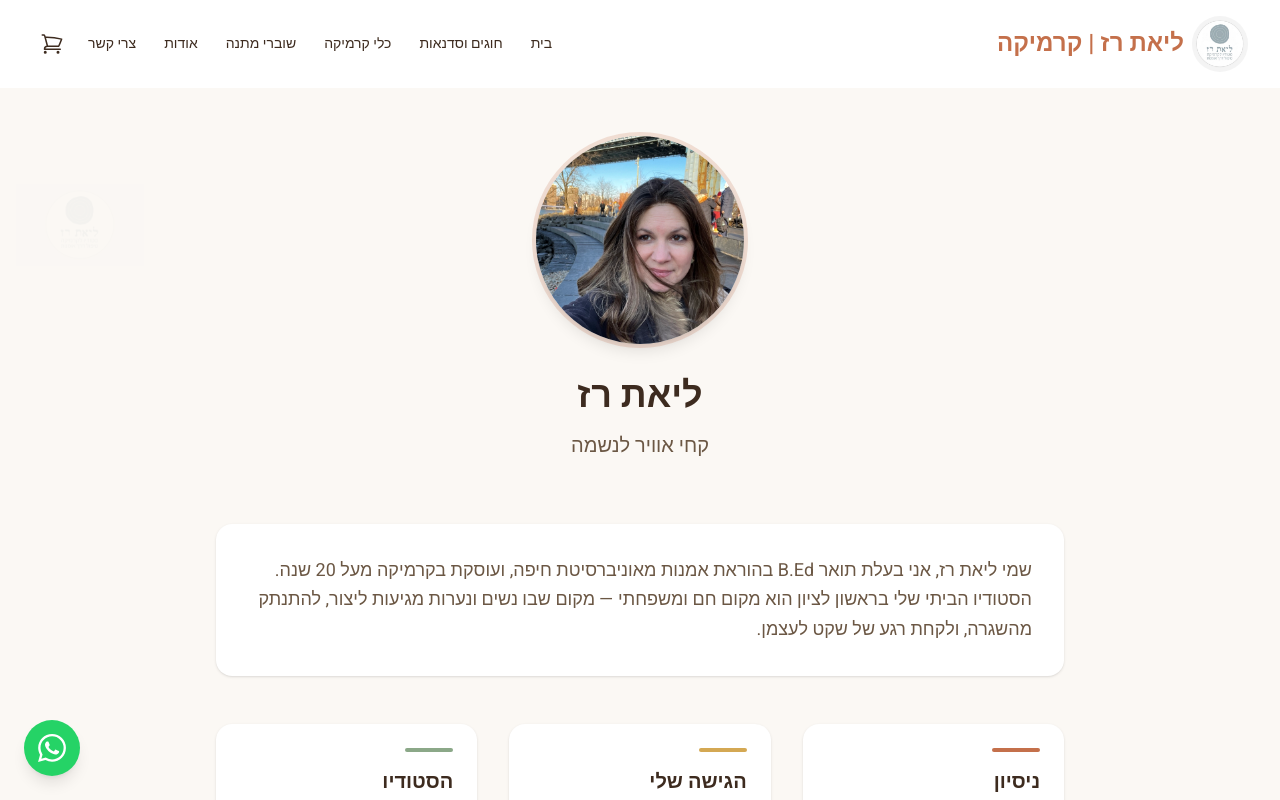
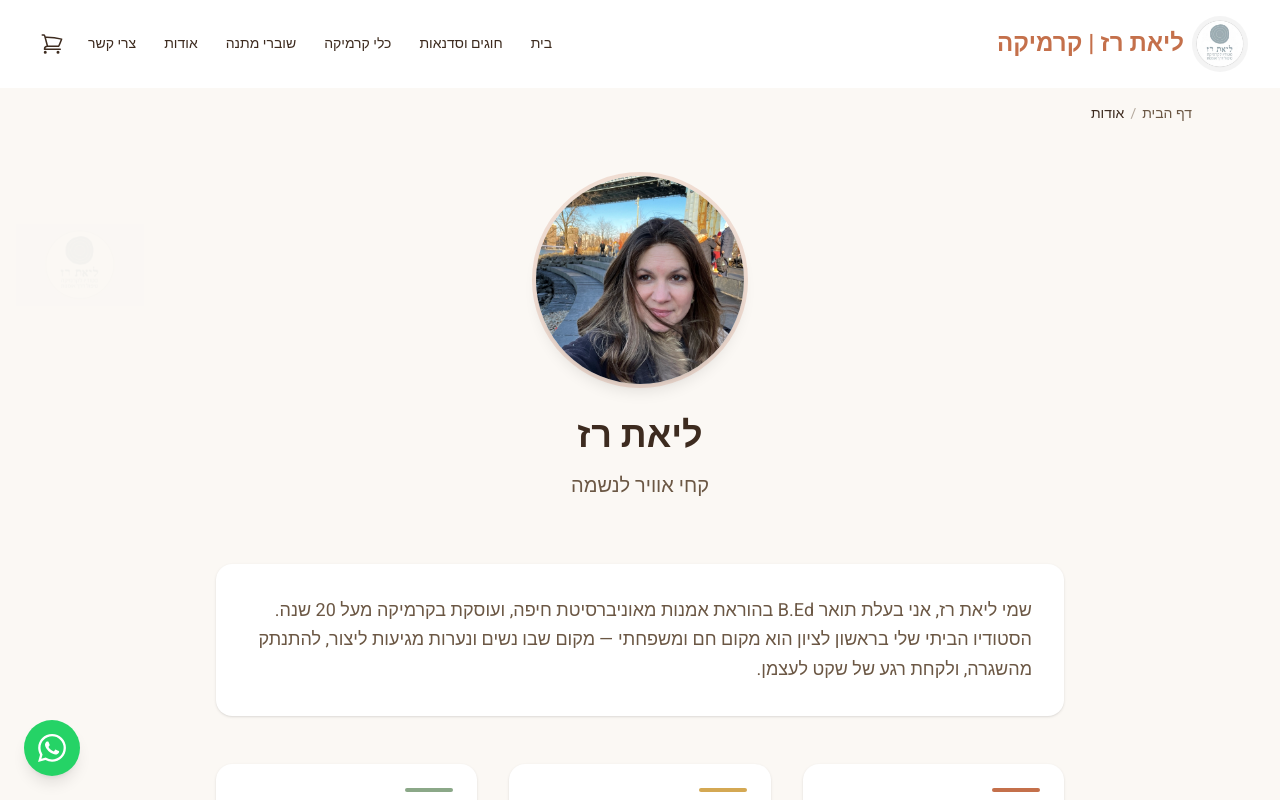
Before and after one commit to hilelkabuk-netizen/liat-raz-studio, a Next.js app: page /about in a window 1280 px wide. Shown: the top 800 px of the page. Built offline with nearby package versions, Linux system fonts and the light colour scheme.

Commit message:
הוספת פירורי לחם (breadcrumbs) לכל עמודי האתר
Co-Authored-By: Claude Opus 4.6 <noreply@anthropic.com>

```diff
--- a/src/app/(site)/layout.tsx
+++ b/src/app/(site)/layout.tsx
@@ -1,6 +1,7 @@
 import Header from "@/components/layout/Header";
 import Footer from "@/components/layout/Footer";
 import WhatsAppFloat from "@/components/layout/WhatsAppFloat";
+import Breadcrumbs from "@/components/layout/Breadcrumbs";
 
 export default function SiteLayout({
   children,
@@ -10,6 +11,7 @@ export default function SiteLayout({
   return (
     <>
       <Header />
+      <Breadcrumbs />
       <main>{children}</main>
       <Footer />
       <WhatsAppFloat />
--- /dev/null
+++ b/src/components/layout/Breadcrumbs.tsx
@@ -0,0 +1,66 @@
+"use client";
+
+import Link from "next/link";
+import { usePathname } from "next/navigation";
+
+const nameMap: Record<string, string> = {
+  classes: "חוגים וסדנאות",
+  shop: "כלי קרמיקה",
+  about: "אודות",
+  contact: "צרי קשר",
+  "gift-vouchers": "שוברי מתנה",
+  checkout: "תשלום",
+  success: "הזמנה הושלמה",
+};
+
+export default function Breadcrumbs() {
+  const pathname = usePathname();
+
+  // Don't show breadcrumbs on homepage
+  if (pathname === "/") return null;
+
+  const segments = pathname.split("/").filter(Boolean);
+
+  const crumbs = segments.map((seg, i) => {
+    const href = "/" + segments.slice(0, i + 1).join("/");
+    const label = nameMap[seg] || decodeURIComponent(seg);
+    const isLast = i === segments.length - 1;
+    return { href, label, isLast };
+  });
+
+  return (
+    <nav
+      dir="rtl"
+      aria-label="פירורי לחם"
+      className="mx-auto max-w-6xl px-6 pt-4 pb-1"
+    >
+      <ol className="flex flex-wrap items-center gap-1.5 text-sm text-text-secondary">
+        <li>
+          <Link
+            href="/"
+            className="hover:text-primary transition-colors"
+          >
+            דף הבית
+          </Link>
+        </li>
+        {crumbs.map((crumb) => (
+          <li key={crumb.href} className="flex items-center gap-1.5">
+            <span className="text-text-secondary/50">/</span>
+            {crumb.isLast ? (
+              <span className="text-text-primary font-medium">
+                {crumb.label}
+              </span>
+            ) : (
+              <Link
+                href={crumb.href}
+                className="hover:text-primary transition-colors"
+              >
+                {crumb.label}
+              </Link>
+            )}
+          </li>
+        ))}
+      </ol>
+    </nav>
+  );
+}
```
